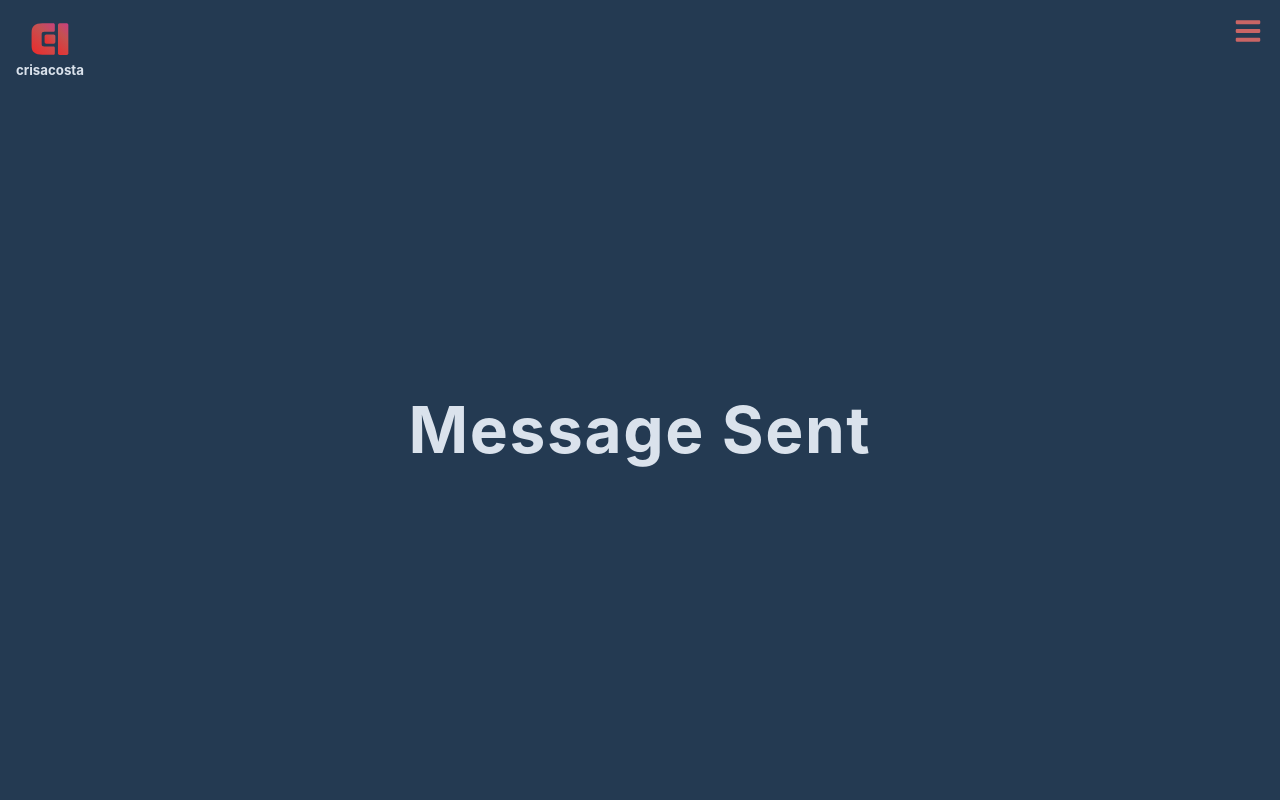
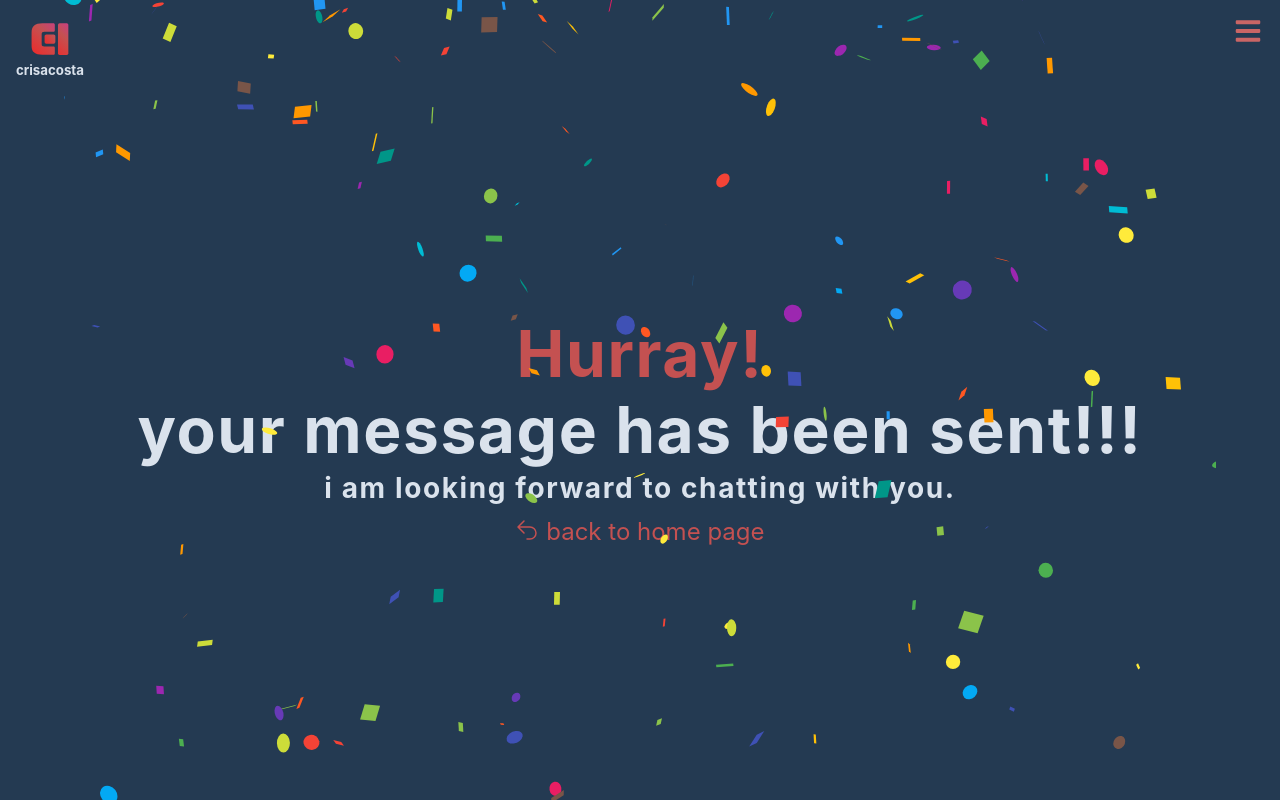
Before and after one commit to eatcodesforlife/my-react-portfolio, a React (Create React App) app: page /messagesent in a window 1280 px wide. Built offline with nearby package versions, Linux system fonts and the light colour scheme.

Commit message:
added: styling on 404 and custom success page. fixed: form success redirect

```diff
--- a/package.json
+++ b/package.json
@@ -7,6 +7,7 @@
     "@testing-library/react": "^11.2.2",
     "@testing-library/user-event": "^12.6.0",
     "react": "^17.0.1",
+    "react-confetti": "^6.1.0",
     "react-dom": "^17.0.1",
     "react-icons": "^4.1.0",
     "react-router-dom": "^6.8.0",
--- a/src/App.js
+++ b/src/App.js
@@ -7,6 +7,7 @@ import Projects from './pages/Projects'
 import SubmissionSuccess from './pages/SubmissionSuccess'
 import Layout from './pages/Layout'
 import Hero from './pages/Hero'
+import Errorpage from './pages/Errorpage'
 
 function App() {
   return (
@@ -15,11 +16,13 @@ function App() {
         <Routes>
           <Route path='/' element={<Layout />}>
             <Route index element={<Home />}/>
-            <Route path='hero' element={<Hero />}/>
-            <Route path='projects' element={<Projects />}/>
-            <Route path='about' element={<About />}/>
-            <Route path='contact' element={<Connect />}/>
+            <Route path='/hero' element={<Hero />}/>
+            <Route path='/projects' element={<Projects />}/>
+            <Route path='/about' element={<About />}/>
+            <Route path='/contact' element={<Connect />}/>
             <Route path='/messagesent' element={<SubmissionSuccess />}/>
+            <Route path='/*' element={<Errorpage />}/>
+
           </Route>
         </Routes>
       </BrowserRouter>
--- /dev/null
+++ b/src/components/HomeButton.js
@@ -0,0 +1,19 @@
+import { Link } from "react-router-dom"
+import { HiArrowUturnLeft } from 'react-icons/hi2'
+
+
+const HomeButton = () => {
+  return (
+    <>
+
+      <Link to='/'>
+        <span
+          className='home-link'
+        ><HiArrowUturnLeft />  back to home page</span>
+      </Link>
+
+    </>
+  )
+}
+
+export default HomeButton
--- a/src/components/Sidemenu.js
+++ b/src/components/Sidemenu.js
@@ -15,7 +15,8 @@ const Sidemenu = ({ isShowMenu, currentMenu, handleMenu }) => {
                         navlinks.map( ({ id, url, text }) => (
                             <li key={id}>
                                 <Link to={url} className='url-text'>
-                                    <h3 onClick={() => handleMenu(text)} className={`${currentMenu === text && "active-menu"}`}>{text}</h3>
+                                    <h3 onClick={() => handleMenu(text)}
+                                    className={`${currentMenu === text && "active-menu"}`}>{text}</h3>
                                 </Link>
                             </li>
                         ))
--- a/src/index.css
+++ b/src/index.css
@@ -156,7 +156,9 @@ p {
     line-height: 1;
   }
 }
-
+span h1{
+  color: var(--clr-primary-6);
+}
 /* global classes */
 
 .main-container {
@@ -193,6 +195,25 @@ p {
 .social-links svg:hover {
   transition: 0.2s ease-in-out;
   transform: scale(1.3);
+}
+
+.home-link  {
+  color: var(--clr-primary-6);
+  transition: var(--transition);
+  cursor: pointer;
+  font-size: 1.5rem;
+}
+
+
+.home-link:hover {
+  transform: scale(1.3) !important;
+  color: var(--clr-primary-7);
+  font-size: 2rem;
+}
+
+.home-link svg {
+  padding:0;
+  margin-bottom: -2px;
 }
 
 /* navbar */
@@ -795,6 +816,9 @@ textarea {
   animation-delay: 0.5s;
 }
 
+
+
+/* animations */
 @keyframes bounce {
   to {
     transform: translate3d(0, -4px, 0);
--- a/src/pages/Errorpage.js
+++ b/src/pages/Errorpage.js
@@ -1,10 +1,17 @@
 import React from 'react'
+import HomeButton from '../components/HomeButton'
 
 const Errorpage = () => {
     return (
-        <div className='section error'>
+        <section className='section error'>
+           <div className="section-center">
+            <span>
+             <h1> Ooops!</h1>
+            </span>
             <h2>Page not found</h2>
-        </div>
+            <HomeButton />
+           </div>
+        </section>
     )
 }
 
--- a/src/pages/SubmissionSuccess.js
+++ b/src/pages/SubmissionSuccess.js
@@ -1,9 +1,23 @@
-import React from 'react'
+import Confetti from 'react-confetti'
+import HomeButton from '../components/HomeButton'
 
 const SubmissionSuccess = () => {
   return (
-    <section className='section'>
-        <h1>message sent</h1>
+    <section className='section' style={{overflow: 'hidden'}}>
+      <div className="section-center">
+
+       <span><h1>Hurray! </h1></span>
+      <h1 style={{
+        textTransform: 'lowercase'
+      }}>Your message has been sent!!!</h1>
+
+        <h3 style={{
+        textTransform: 'lowercase'
+      }}>I am looking forward to chatting with you.</h3>
+        <HomeButton/>
+      </div>
+      <Confetti width={window.innerWidth} height={window.innerHeight}/>
+
     </section>
   )
 }
```
Also changed, not shown: 1 other file (tests, documents, lock files or other folders).
